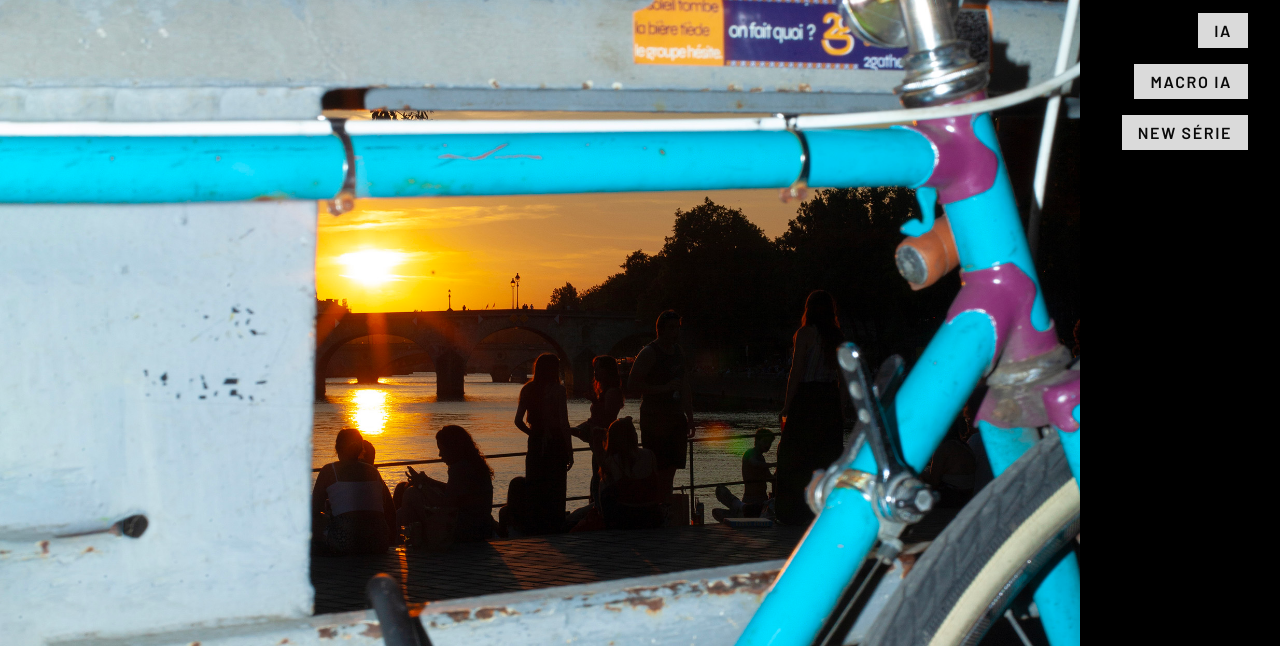
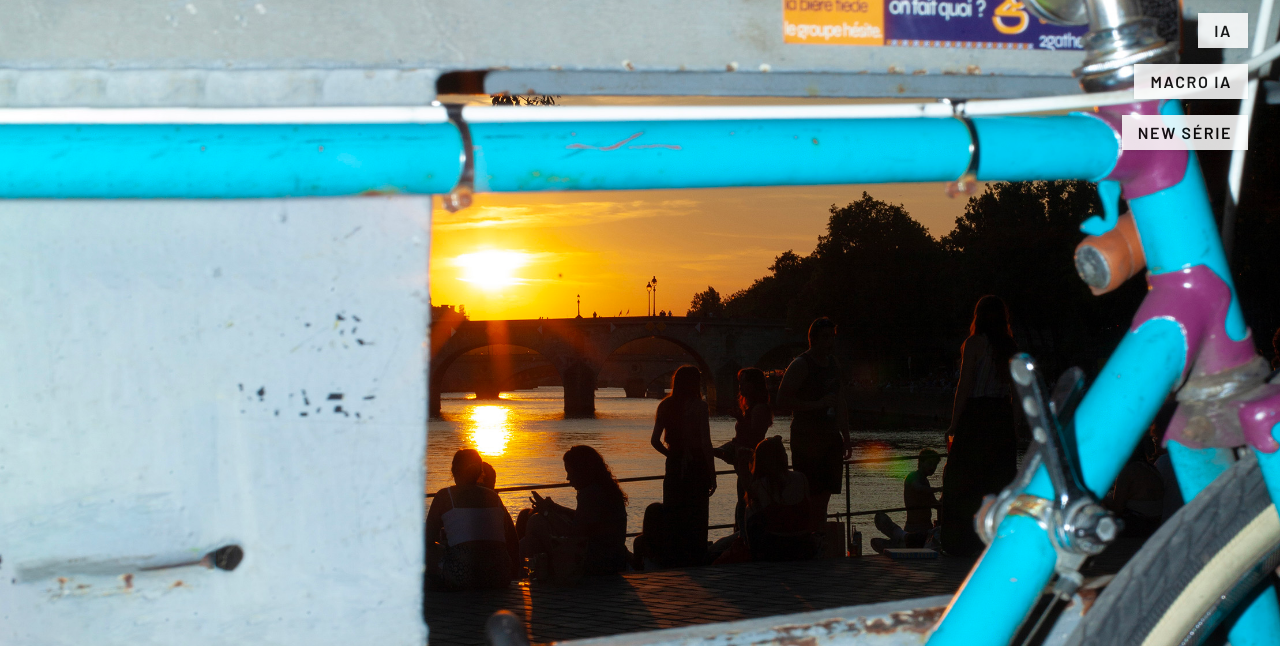
Before and after one commit to Laurenzo75020/Laurenzo75020.github.io, a plain HTML site: page index.html in a window 1280 px wide. Shown: the part 154-800 px from the top of the page. Drawn offline with Linux system fonts and the light colour scheme; a web font is replaced by a local one.

Commit message:
Home page on a computer: no more black band, the bike photo fills the whole screen and the menu sits on it
Co-Authored-By: Claude Opus 5.5 <noreply@anthropic.com>

```diff
--- a/index.html
+++ b/index.html
@@ -102,11 +102,9 @@
   }
   .scene.still.plein .signature{ color:#fff; }
   /* ordinateur (écran horizontal) : la photo du vélo au coucher de soleil (accueil-velo.jpg, 2219 × 1543), qui remplit tout
-     l'écran sauf une bande noire à droite, large comme une marge, où se trouve le menu ; calée à droite (le vélo), la gauche
-     est coupée au besoin. Avant (4 novembre 2026) : les baigneurs, accueil-baigneurs-large.jpg, calés à « center 40% ». */
+     l'écran, sans bande noire (menu posé sur la photo) ; calée à droite (le vélo), la gauche est coupée au besoin. Avant (4 novembre 2026) : les baigneurs, accueil-baigneurs-large.jpg, calés à « center 40% ». */
   @media (min-aspect-ratio:1/1){
-    .scene.still.plein{ background:#000; --marge:12.5rem; }
-    .scene.still.plein::before{ right:var(--marge); background-image:url(accueil-velo.jpg); background-size:cover; background-position:right center; }
+    .scene.still.plein::before{ background-image:url(accueil-velo.jpg); background-size:cover; background-position:right center; }
   }
 
   .scrub-img{ opacity:0; }
```
